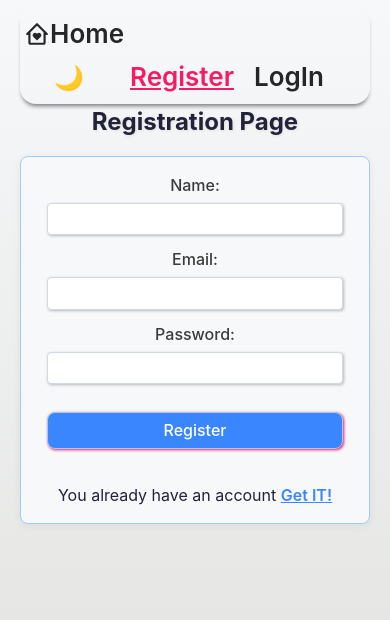
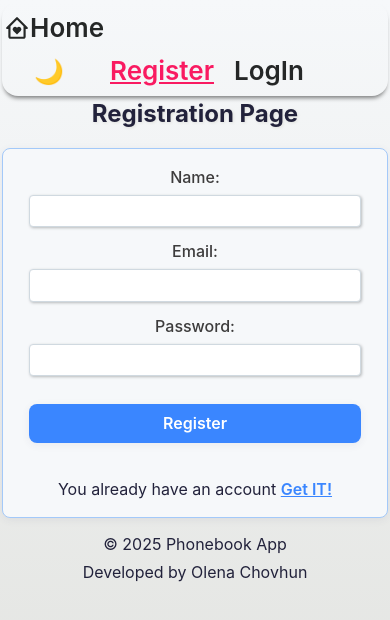
Before and after one commit to olenkachovgun/Phonebook-react, a React (Vite) app: page /register in a window 390 px wide. Shown: the top 620 px of the page. Built offline with nearby package versions, Linux system fonts and the light colour scheme.

Commit message:
fix css & add footer

```diff
--- a/index.html
+++ b/index.html
@@ -8,7 +8,7 @@
       href="node_modules/modern-normalize/modern-normalize.css"
     />
     <meta name="viewport" content="width=device-width, initial-scale=1.0" />
-    <title>Модуль 3.Форми</title>
+    <title>Phonebook</title>
   </head>
   <body>
     <div id="root"></div>
--- a/src/App.css
+++ b/src/App.css
@@ -3,8 +3,42 @@
   max-width: 1280px;
   margin: 0 auto;
   padding: 6px 20px;
+  padding-bottom: 24px;
+}
 
+@media (max-width: 1200px) {
+  .wrapper {
+    max-width: 1000px;
+  }
+}
 
+@media (max-width: 992px) {
+  .wrapper {
+    max-width: 800px;
+    padding: 6px 12px;
+  }
+}
+
+@media (max-width: 768px) {
+  .wrapper {
+    max-width: 100vw;
+    padding: 6px 8px;
+    padding-bottom: 32px;
+  }
+}
+
+@media (max-width: 600px) {
+  .wrapper {
+    padding: 4px 4px;
+    padding-bottom: 32px;
+  }
+}
+
+@media (max-width: 480px) {
+  .wrapper {
+    padding: 2px 2px;
+    padding-bottom: 20px;
+  }
 }
 
 .btnReset {
--- a/src/components/AppBar/AppBar.module.css
+++ b/src/components/AppBar/AppBar.module.css
@@ -38,6 +38,20 @@
     box-shadow: none;
 }
 
+@media (max-width: 1200px) {
+    .header {
+        padding: 16px;
+        gap: 12px;
+    }
+}
+
+@media (max-width: 992px) {
+    .header {
+        padding: 14px 10px;
+        gap: 10px;
+    }
+}
+
 @media (max-width: 768px) {
     .header {
         padding: 12px 8px;
@@ -50,11 +64,18 @@
     }
 }
 
+@media (max-width: 600px) {
+    .header {
+        padding: 8px 4px;
+        gap: 6px;
+    }
+}
+
 @media (max-width: 480px) {
     .header {
         flex-direction: column;
         align-items: stretch;
-        padding: 8px 4px;
+        padding: 6px 2px;
         gap: 4px;
     }
 
--- a/src/components/Contact/Contact.module.css
+++ b/src/components/Contact/Contact.module.css
@@ -1,18 +1,22 @@
 .item {
     display: flex;
     flex-direction: column;
-    padding: 10px;
-    border: 1px solid #acabab;
-    border-radius: 4px;
+    padding: 16px 26px;
+    border: 1px solid #a3c9f9;
+    border-radius: 8px;
     margin-bottom: 10px;
     width: 300px;
     justify-content: space-between;
     align-content: center;
     align-items: center;
-    box-shadow: 1px -1px 3px #d5d3d3;
-
+    background-color: #f6f8fa;
+    box-shadow: 0 2px 8px rgba(60, 60, 100, 0.07);
+    color: #22223b;
 }
 
+.dark-theme .item {
+    color: #232526;
+}
 
 .icon {
     width: 18px;
--- /dev/null
+++ b/src/components/Footer/Footer.jsx
@@ -0,0 +1,17 @@
+import styles from "./Footer.module.css";
+import useTheme from "../../hooks/useTheme";
+
+const Footer = () => {
+  useTheme();
+  const style = { background: "transparent", border: "none", borderRadius: 0 };
+  return (
+    <footer className={styles.footer} style={style}>
+      <div className={styles.content}>
+        <span>© 2025 Phonebook App</span>
+        <span>Developed by Olena Chovhun</span>
+      </div>
+    </footer>
+  );
+};
+
+export default Footer;
--- /dev/null
+++ b/src/components/Footer/Footer.module.css
@@ -0,0 +1,94 @@
+.footer {
+    width: 100%;
+    padding: 20px;
+    display: flex;
+    justify-content: center;
+    align-items: center;
+    border: none;
+    border-bottom: none;
+    margin-top: 40px;
+}
+
+.footer.dark-theme {
+    background: #232526;
+    border: 1px solid #414345;
+    border-bottom: none;
+    box-shadow: 0 4px 4px -2px rgba(0, 0, 0, 0.5);
+}
+
+.footer.dark-theme .content {
+    color: #f1f1f1;
+}
+
+.footer.light-theme {
+    background: #fff;
+    border: 1px solid #e0e1dd;
+    color: #22223b;
+}
+
+@media (max-width: 1200px) {
+    .footer {
+        padding: 16px;
+        margin-top: 32px;
+    }
+}
+
+@media (max-width: 992px) {
+    .footer {
+        padding: 12px;
+        margin-top: 24px;
+    }
+}
+
+@media (max-width: 768px) {
+    .footer {
+        padding: 10px 8px;
+        margin-top: 18px;
+    }
+}
+
+@media (max-width: 600px) {
+    .footer {
+        padding: 8px 4px;
+        margin-top: 12px;
+    }
+}
+
+@media (max-width: 480px) {
+    .footer {
+        padding: 6px 2px;
+        margin-top: 8px;
+    }
+}
+
+.wrapper {
+    padding-bottom: 80px;
+    /* висота футера + запас */
+}
+
+@media (max-width: 768px) {
+    .wrapper {
+        padding-bottom: 110px;
+    }
+}
+
+@media (max-width: 480px) {
+    .wrapper {
+        padding-bottom: 130px;
+    }
+}
+
+.content {
+    display: flex;
+    flex-direction: column;
+    gap: 4px;
+    font-size: 1rem;
+    text-align: center;
+}
+
+@media (min-width: 600px) {
+    .content {
+        flex-direction: row;
+        gap: 24px;
+    }
+}
--- a/src/components/Layout/Layout.jsx
+++ b/src/components/Layout/Layout.jsx
@@ -2,6 +2,7 @@
 import { Outlet } from "react-router-dom";
 import AppBar from "../AppBar/AppBar";
 import { Suspense } from "react";
+import Footer from "../Footer/Footer";
 
 const Layout = ({ children }) => {
   return (
@@ -11,6 +12,7 @@ const Layout = ({ children }) => {
         {children}
         <Outlet />
       </Suspense>
+      <Footer />
     </div>
   );
 };
--- a/src/components/UserMenu/UserMenu.jsx
+++ b/src/components/UserMenu/UserMenu.jsx
@@ -3,14 +3,16 @@ import { selectUser } from "../../redux/auth/selectors";
 import s from "./UserMenu.module.css";
 import { logoutThunk } from "../../redux/auth/operations";
 import { IoIosLogOut } from "react-icons/io";
+import useTheme from "../../hooks/useTheme";
+
 const UserMenu = () => {
   const dispatch = useDispatch();
   const user = useSelector(selectUser);
+  useTheme();
 
   return (
     <div className={s.userMenu}>
       <p className={s.username}>Welcome, {user.user.name}!</p>
-
       <button onClick={() => dispatch(logoutThunk())} className={s.btnLogout}>
         <IoIosLogOut className={s.iconLogout} />
       </button>
--- a/src/components/UserMenu/UserMenu.module.css
+++ b/src/components/UserMenu/UserMenu.module.css
@@ -4,10 +4,17 @@
     flex-direction: row;
 }
 
-.username {
+.userMenu .username {
     font-size: 22px;
     font-weight: 600;
-    color: rgb(69, 68, 68);
+}
+
+.light-theme .userMenu .username {
+    color: #22223b;
+}
+
+.dark-theme .userMenu .username {
+    color: #f1f1f1;
 }
 
 .btnLogout {
--- a/src/hooks/useTheme.js
+++ b/src/hooks/useTheme.js
@@ -11,7 +11,11 @@ export default function useTheme() {
   });
 
   useEffect(() => {
-    document.body.classList.toggle("dark-theme", theme === "dark");
+    const root = document.getElementById("root");
+    document.body.classList.remove("light-theme", "dark-theme");
+    root?.classList.remove("light-theme", "dark-theme");
+    document.body.classList.add(`${theme}-theme`);
+    root?.classList.add(`${theme}-theme`);
     localStorage.setItem(THEME_KEY, theme);
   }, [theme]);
 
--- a/src/pages/ContactsPage/ContactsPage.jsx
+++ b/src/pages/ContactsPage/ContactsPage.jsx
@@ -19,7 +19,7 @@ const ContactsPage = () => {
     };
   }, [dispatch]);
   return (
-    <div>
+    <div className="wrapper">
       <div className="phonebook">
         <FaAddressBook className="iconTitle" />
         <h1>Phonebook</h1>
--- a/src/pages/RegistrationPage/RegistrationPage.module.css
+++ b/src/pages/RegistrationPage/RegistrationPage.module.css
@@ -15,18 +15,23 @@
     margin-bottom: 16px;
     background-color: #3a86ff;
     color: #fff;
-    border: 1px solid #a3c9f9;
+    border: none;
     border-radius: 8px;
-    padding: 8px 16px;
-    font-weight: 500;
+    padding: 10px 20px;
+    font-weight: 600;
+    font-size: 1rem;
     cursor: pointer;
-    transition: background 0.2s, color 0.2s;
+    box-shadow: 0 2px 8px rgba(60, 60, 100, 0.07);
+    transition: background 0.2s, color 0.2s, box-shadow 0.2s;
+    outline: none;
 }
 
-.btnRegister:hover {
+.btnRegister:hover,
+.btnRegister:focus {
     background-color: #a3c9f9;
     color: #22223b;
-    border-color: #3a86ff;
+    box-shadow: 0 4px 16px rgba(60, 60, 100, 0.12);
+    outline: none;
 }
 
 .ErrorMessage {
```
Also changed, not shown: public/react-favicon.svg.
